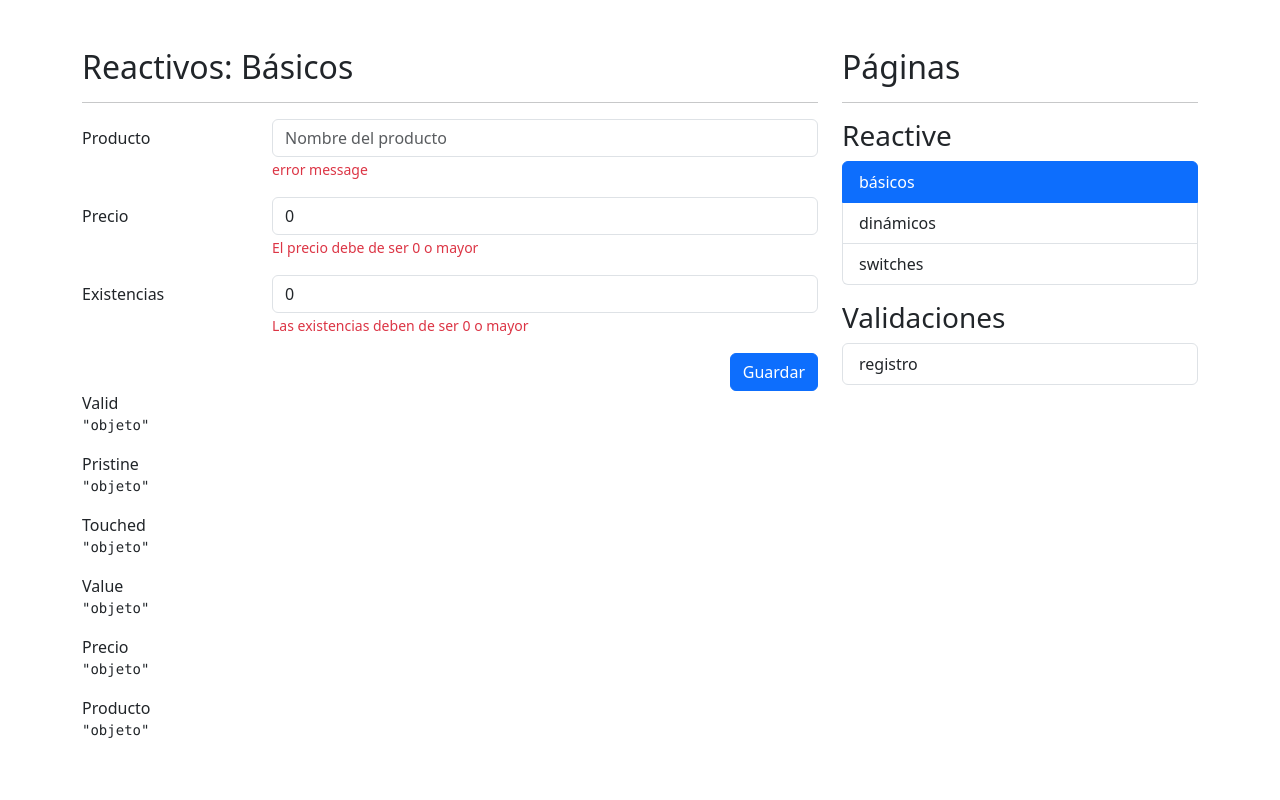
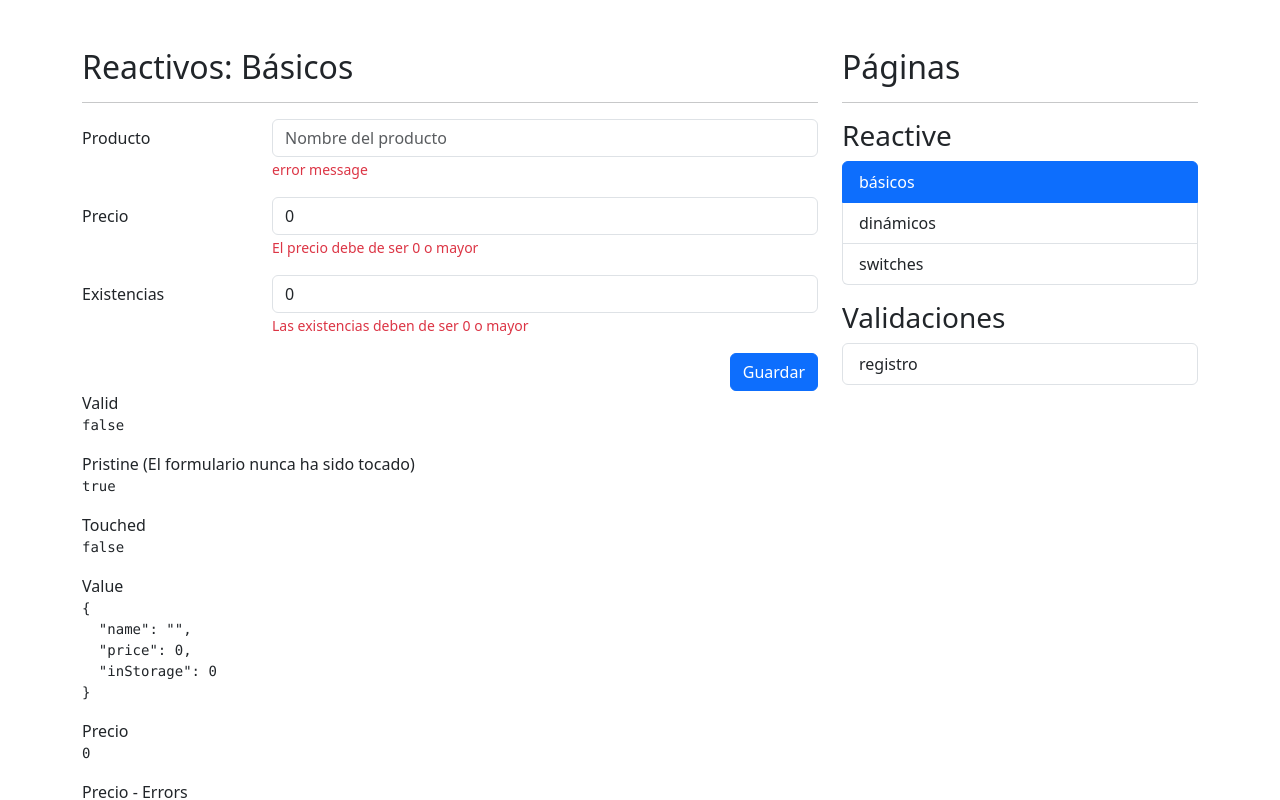
Before and after one commit to jsfc2199/ReactiveFormsApp, an Angular app: page /reactive/basic in a window 1280 px wide. Shown: the top 800 px of the page. Built offline with nearby package versions, Linux system fonts and the light colour scheme.

Commit message:
Validators en formularios reactivos

```diff
--- a/src/app/reactive/pages/basic-page/basic-page.component.html
+++ b/src/app/reactive/pages/basic-page/basic-page.component.html
@@ -73,21 +73,27 @@
     <div class="col">
 
         <span>Valid</span>
-        <pre>{{ 'objeto' | json }}</pre>
+        <pre>{{ myForm2.valid| json }}</pre>
 
-        <span>Pristine</span>
-        <pre>{{ 'objeto' | json }}</pre>
+        <span>Pristine (El formulario nunca ha sido tocado)</span>
+        <pre>{{ myForm2.pristine| json }}</pre>
 
         <span>Touched</span>
-        <pre>{{ 'objeto' | json }}</pre>
+        <pre>{{ myForm2.touched| json }}</pre>
 
         <span>Value</span>
-        <pre>{{ 'objeto' | json }}</pre>
+        <pre>{{ myForm2.value| json }}</pre>
 
         <span>Precio</span>
-        <pre>{{ 'objeto' | json }}</pre>
+        <pre>{{ myForm2.controls['price'].value | json }}</pre>
+
+        <span>Precio - Errors</span>
+        <pre>{{ myForm2.controls['price'].errors | json }}</pre>
 
         <span>Producto</span>
-        <pre>{{ 'objeto' | json }}</pre>
+        <pre>{{ myForm2.controls['name'].value | json }}</pre>
+
+        <span>Producto - Errors</span>
+        <pre>{{ myForm2.controls['name'].errors | json }}</pre>
     </div>
 </div>
--- a/src/app/reactive/pages/basic-page/basic-page.component.ts
+++ b/src/app/reactive/pages/basic-page/basic-page.component.ts
@@ -1,5 +1,5 @@
 import { Component } from '@angular/core';
-import { FormBuilder, FormControl, FormGroup } from '@angular/forms';
+import { FormBuilder, FormControl, FormGroup, Validators } from '@angular/forms';
 
 @Component({
   selector: 'app-basic-page',
@@ -19,12 +19,13 @@ export class BasicPageComponent {
 
   //nos ahorramos escribir siempre formControl
   myForm2 = this.fb.group({
-    name: ['', [], []],
-    price: [0, [], []], //si no tiene validaciones seria [0]
-    inStorage: [0, [], []],
+    name: ['', [Validators.required, Validators.minLength(3)], []],
+    price: [0, [Validators.required, Validators.min(0)], []], //si no tiene validaciones seria [0]
+    inStorage: [0, [Validators.required, Validators.min(0)], []],
   })
 
   onSave(){
+    if(this.myForm2.invalid) return
     console.log(this.myForm2.value);
 
   }
```
